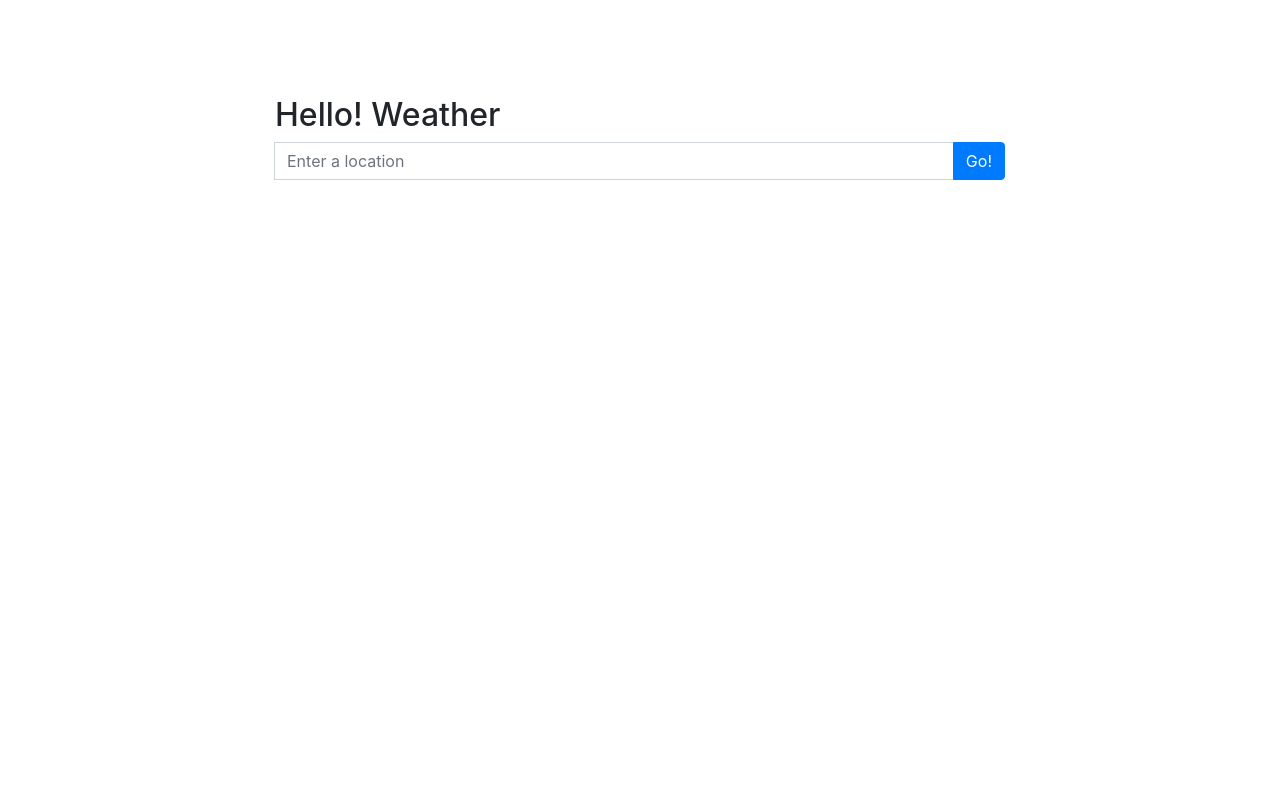
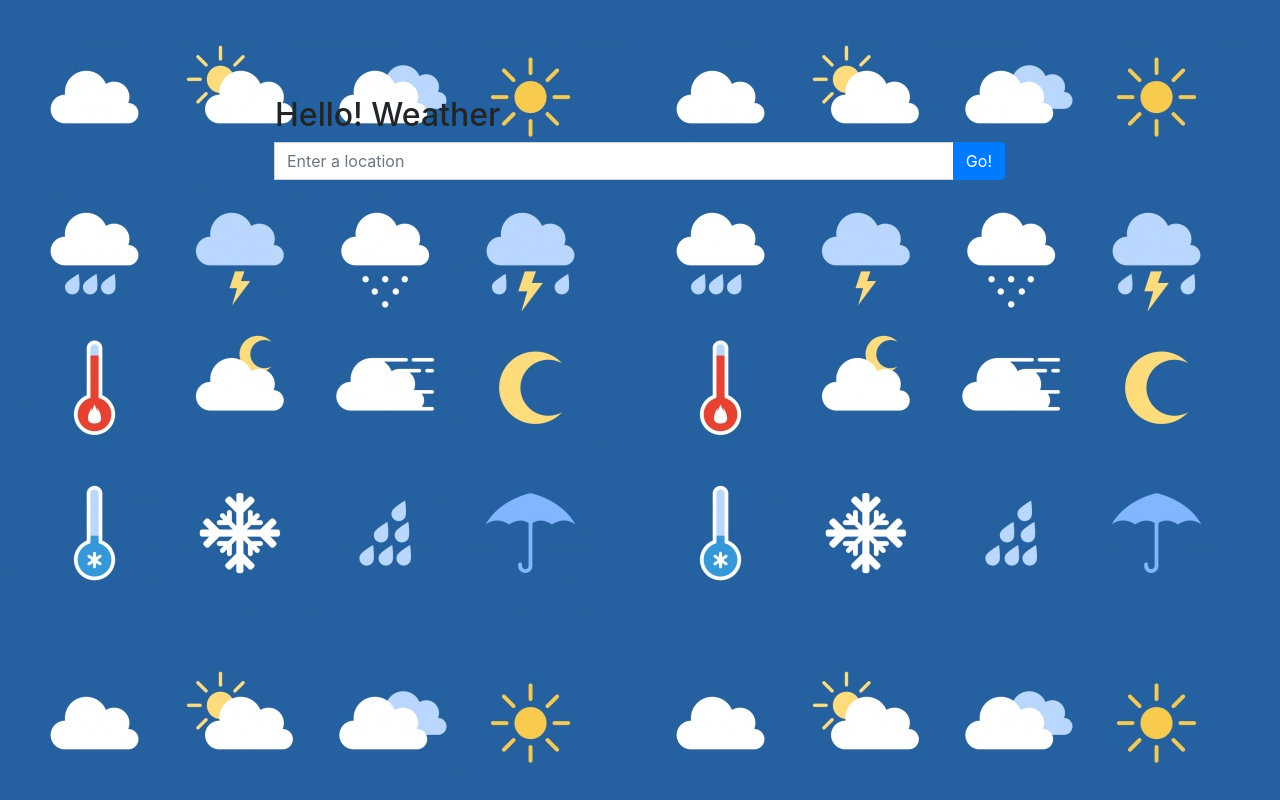
Before and after one commit to Seethal585/jwd-weather-app, a plain HTML site: page index.html in a window 1280 px wide. Drawn offline with nearby package versions, Linux system fonts and the light colour scheme; the site is published under a folder, as on GitHub Pages, so addresses that start at the root find nothing.

Commit message:
final commit

```diff
--- a/index.html
+++ b/index.html
@@ -8,7 +8,7 @@
     <link rel="stylesheet" href="https://stackpath.bootstrapcdn.com/bootstrap/4.5.2/css/bootstrap.min.css"
     integrity="sha384-JcKb8q3iqJ61gNV9KGb8thSsNjpSL0n8PARn9HuZOnIxN0hoP+VmmDGMN5t9UJ0Z" crossorigin="anonymous">
 </head>
-<body style="background-image:url(/weather1.jpg);">
+<body style="background-image:url(weather1.jpg);">
     <div class="container" >
         <div class="row mt-5"></div>
         <div class="row "></div>
```
